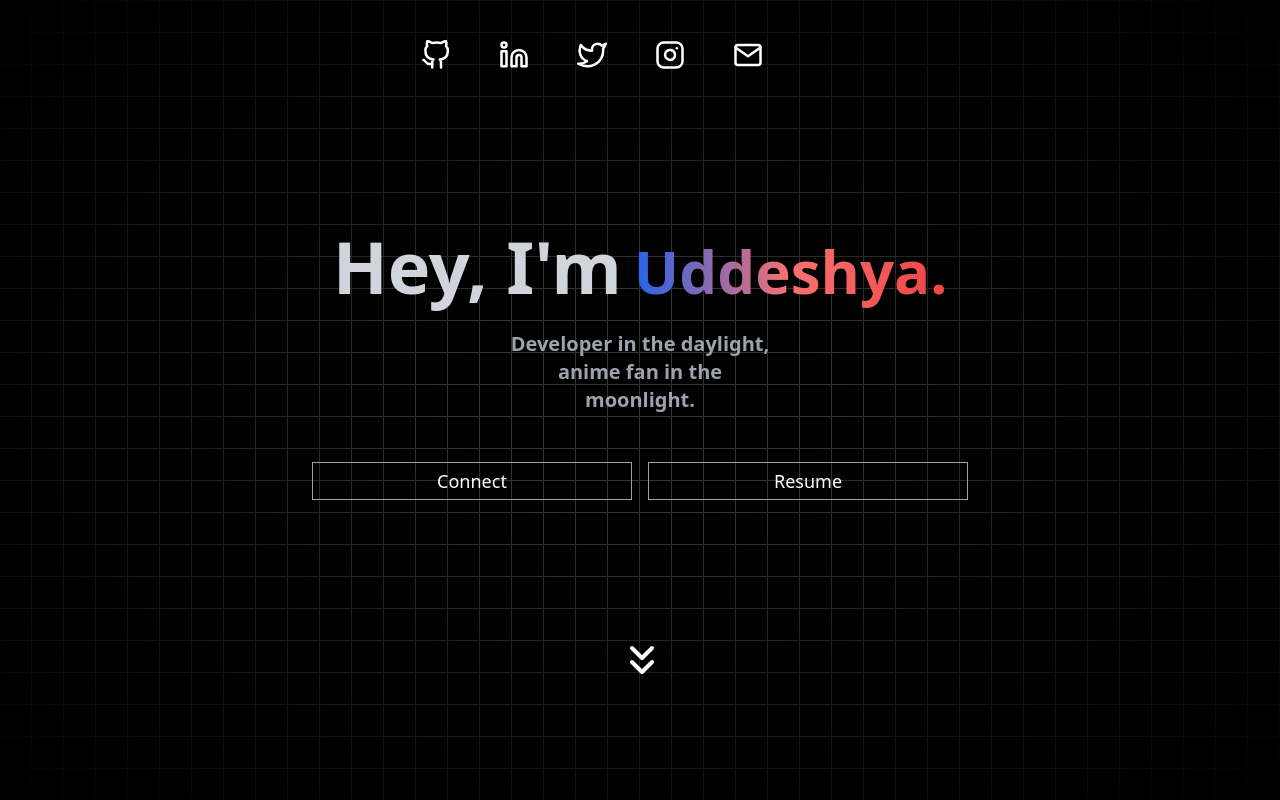
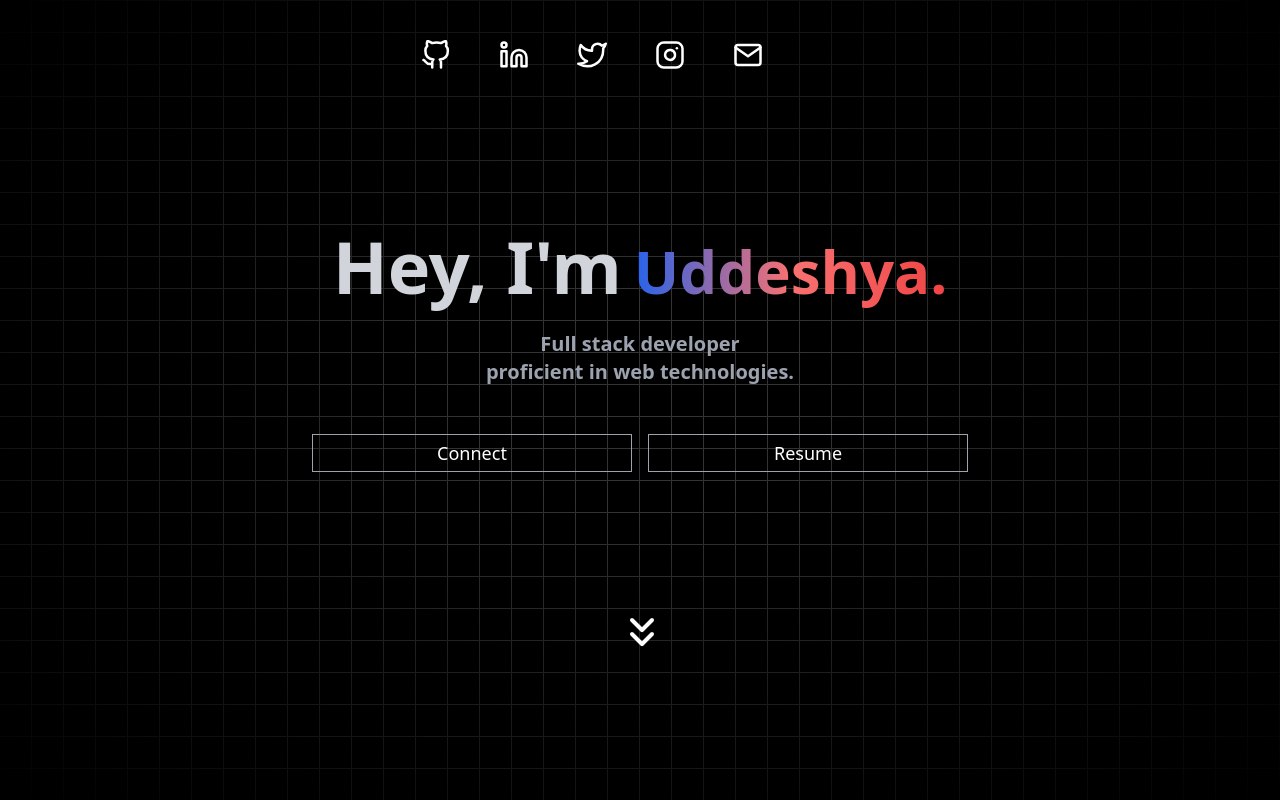
Before and after one commit to uddeshya-amit/portflio, a React (Vite) app: page / in a window 1280 px wide. Built offline with nearby package versions, Linux system fonts and the light colour scheme.

Commit message:
fixed styling

```diff
--- a/src/components/About.jsx
+++ b/src/components/About.jsx
@@ -13,7 +13,7 @@ const About = () => {
       <div className="grid grid-rows-2 lg:grid-cols-2">
         <div className="px- order-last mt-8 text-lg font-normal text-gray-300 lg:order-first lg:mx-20 lg:mt-16 lg:px-0 lg:text-xl">
           <p className="">
-            I'm a frontend web-developer with a passion for coding and
+            I'm a web-developer with a passion for coding and
             technology, constantly seeking opportunities to learn and innovate
             in the digital world.{" "}
           </p>
--- a/src/components/hero.jsx
+++ b/src/components/hero.jsx
@@ -7,7 +7,7 @@ import resume from "../assets/Resume.pdf";
 
 function HeroSection({ scrollToAbout }) {
   return (
-    <div className="relative flex h-screen flex-col items-center bg-black bg-grid-white/[0.2]">
+    <div className="relative flex h-dvh  flex-col items-center bg-black bg-grid-white/[0.2]">
       <div className="pointer-events-none absolute inset-0 flex items-center justify-center bg-black [mask-image:radial-gradient(ellipse_at_center,transparent_20%,black)]"></div>
       <div className="mb-20 mt-10 lg:mr-24">
         {/* social icons */}
@@ -24,7 +24,7 @@ function HeroSection({ scrollToAbout }) {
             duration={1000}
             damping={0.5}
           >
-            <h1 className="text-4xl font-bold lg:text-7xl">
+            <h1 className="text-3xl font-bold lg:text-7xl">
               Hey, I'm
               <span className="ml-3 bg-gradient-to-r from-blue-600 via-red-400 to-red-500 bg-clip-text text-transparent lg:text-6xl">
                 Uddeshya.
@@ -32,9 +32,9 @@ function HeroSection({ scrollToAbout }) {
             </h1>
 
             <div className="mt-3 flex flex-col items-center justify-center text-lg font-semibold text-gray-400 lg:text-xl">
-              <p>Developer in the daylight,</p>
-              <p>anime fan in the</p>
-              <p>moonlight.</p>
+              <p>Full stack developer</p>
+              <p>proficient in web technologies.</p>
+
             </div>
             <div className="relative mt-8 text-white">
               <div className="flex items-center justify-center gap-4">
```
